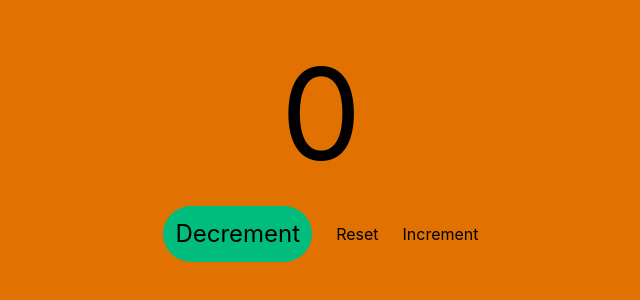
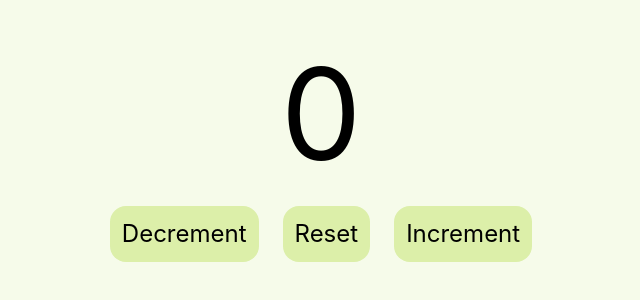
Before and after one commit to md-shaddat-shorav-seyam/projects-brocode, a React (Vite) app: page / in a window 1280 px wide. Shown: the part 244-544 px from the top of the page, without its empty margins (319-959 px from the left). Built offline with nearby package versions, Linux system fonts and the light colour scheme.

Commit message:
full count component

```diff
--- a/src/component/useStatehook/Count.jsx
+++ b/src/component/useStatehook/Count.jsx
@@ -4,13 +4,13 @@ export function Count() {
   const [c, setC] = useState(0);
 
   return (
-    <div className="h-screen w-screen flex flex-col justify-center items-center bg-amber-600">
+    <div className="h-screen w-screen flex flex-col justify-center items-center bg-[#F6FBEA]">
       <h1 className="text-9xl">{c}</h1>
       <div className="flex flex-row gap-6 mt-7  ">
 
-        <button onClick={()=>setC(c-1)} className="cursor-pointer text-2xl border-b-emerald-600 bg-emerald-500 rounded-4xl p-3 hover:bg-purple-600">Decrement</button>
-        <button onClick={()=>setC(0)} className="cursor-pointer">Reset</button>
-        <button onClick={()=>setC(c+1)} className="cursor-pointer">Increment</button>
+        <button onClick={()=>setC(c-1)} className="cursor-pointer text-2xl border-b-emerald-600 bg-[#DCEFA9] rounded-2xl p-3 hover:bg-[#CBE77E] hover:scale-110 ">Decrement</button>
+        <button onClick={()=>setC(0)} className="cursor-pointer  text-2xl border-b-emerald-600 bg-[#DCEFA9] rounded-2xl p-3 hover:bg-[#CBE77E] hover:scale-110 ">Reset</button>
+        <button onClick={()=>setC(c+1)} className="cursor-pointer  text-2xl border-b-emerald-600 bg-[#DCEFA9] rounded-2xl p-3 hover:bg-[#CBE77E] hover:scale-110 ">Increment</button>
       </div>
     </div>
   );
```
